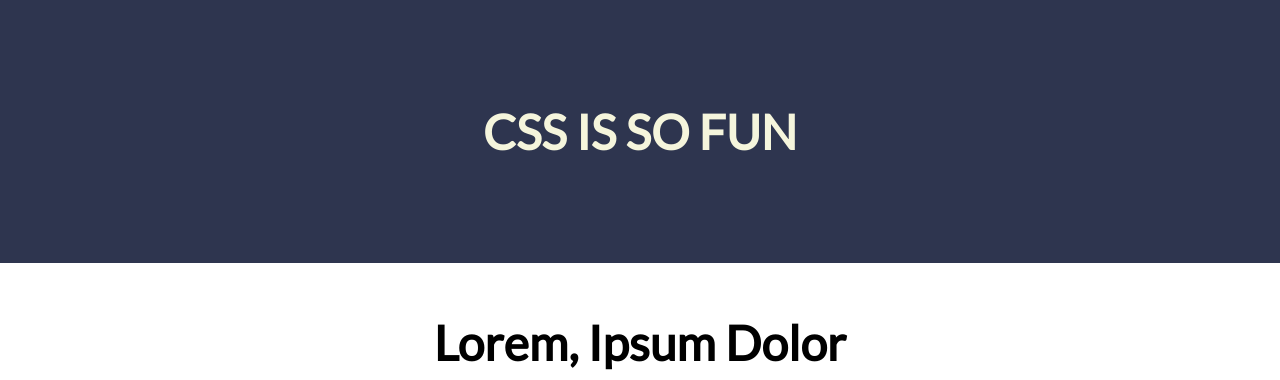
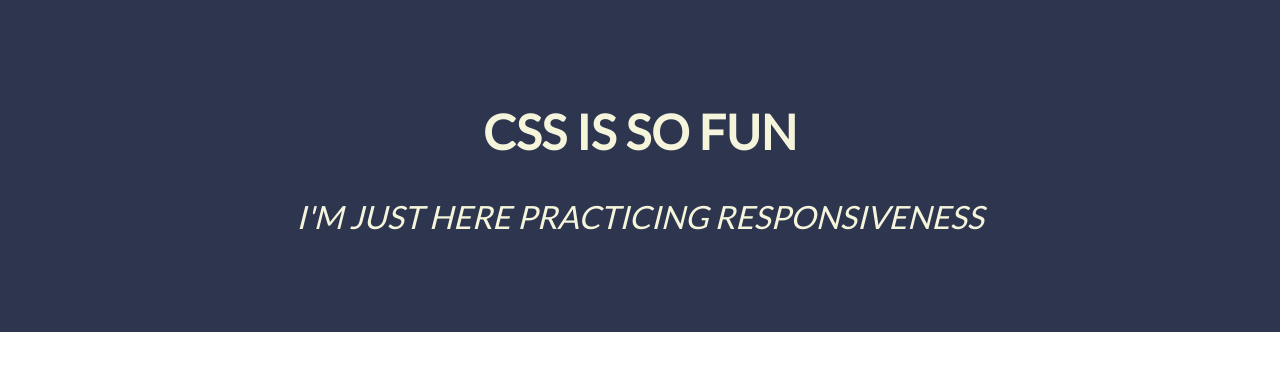
Before and after one commit to FinzyPHINZY/Responsiveness, a plain HTML site: page index.html in a window 1280 px wide. Shown: the top 380 px of the page. Drawn offline with Linux system fonts and the light colour scheme.

Commit message:
Update index.html

```diff
--- a/index.html
+++ b/index.html
@@ -17,6 +17,7 @@
     <header>
         <div class="container">
             <h2>css is so fun</h2>
+            <p><em>I'm just here practicing responsiveness</em></p>
         </div>
     </header>
 
```
